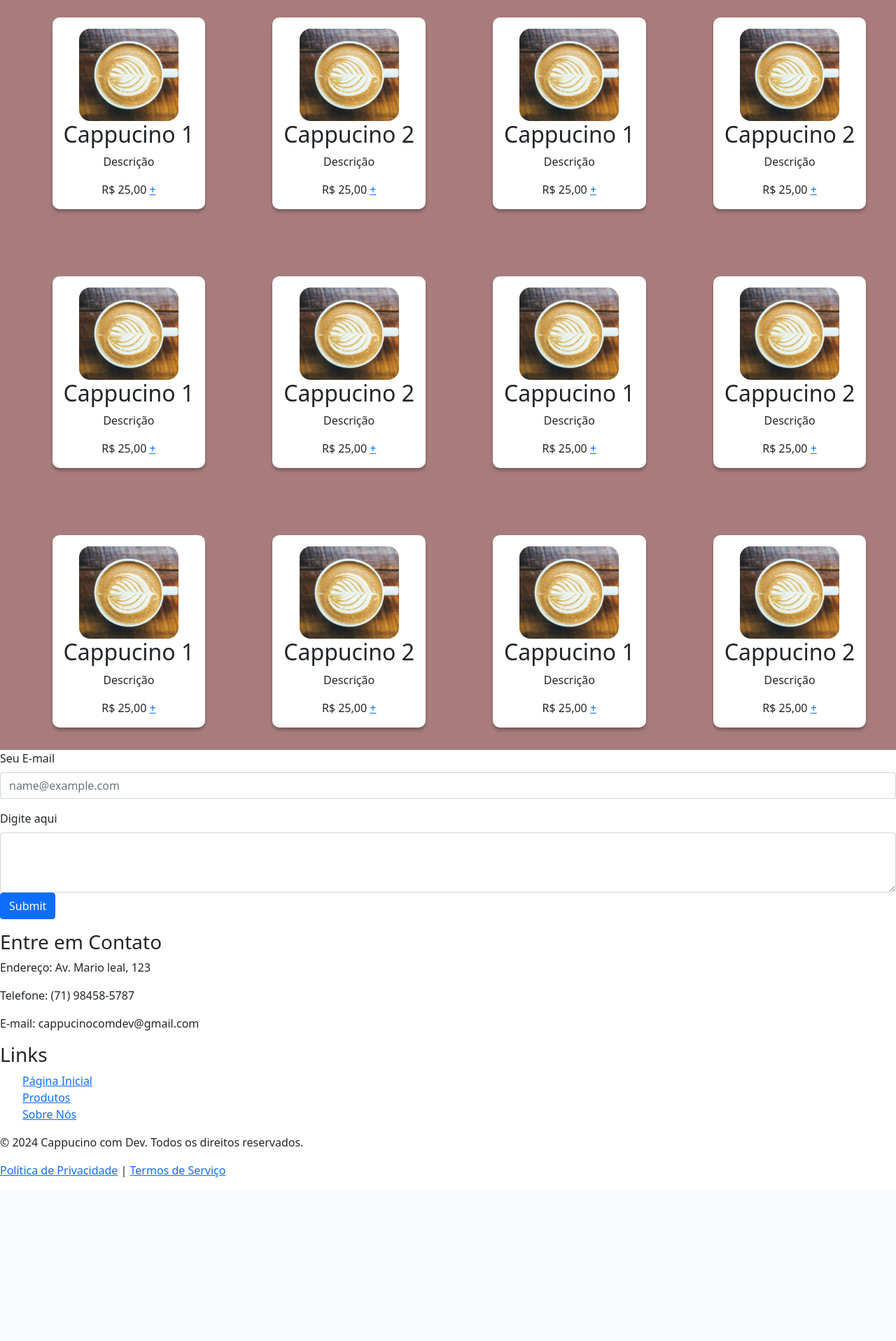
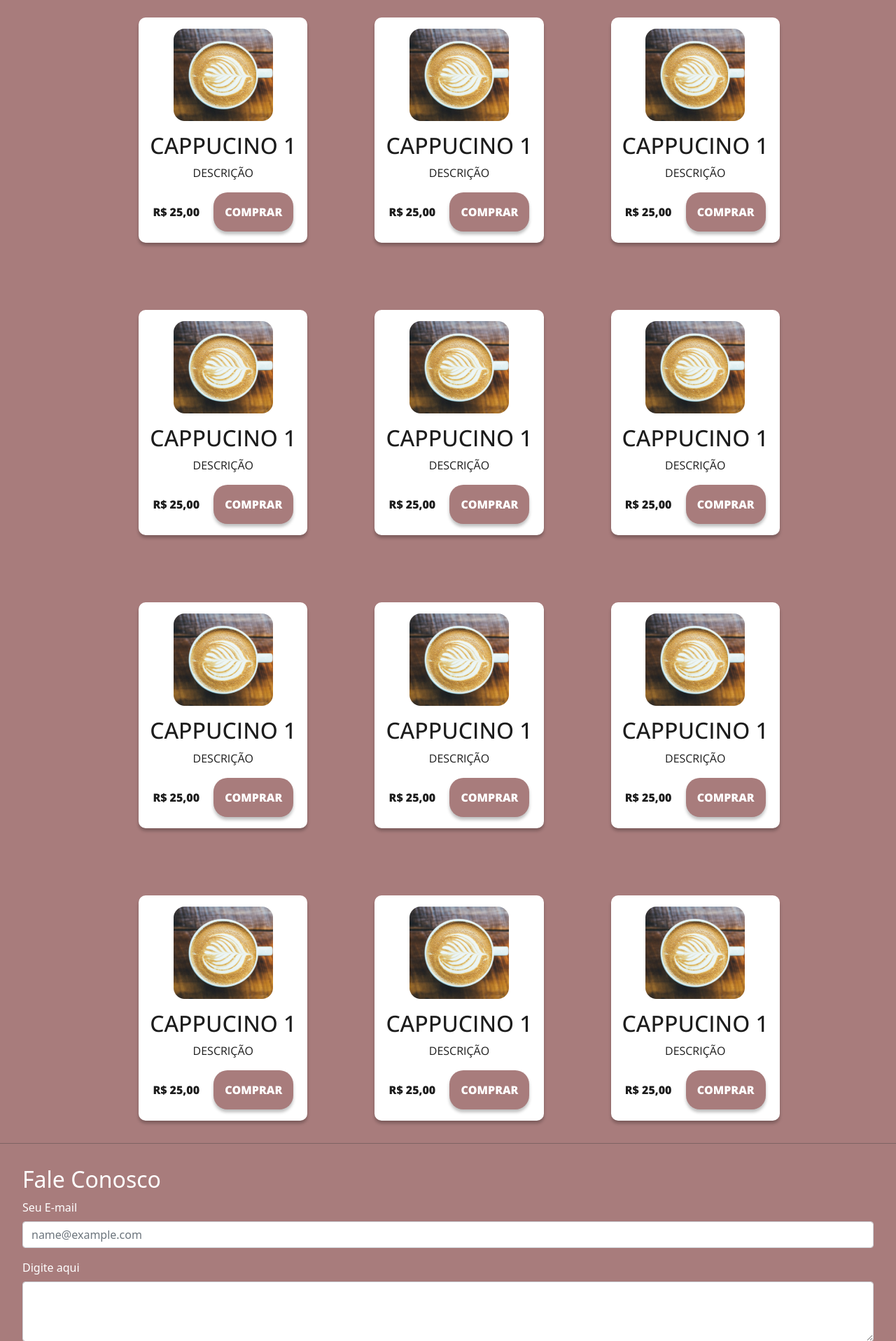
Before and after one commit to FelpsSantosx/Cappucino, a PHP site: page / in a window 1280 px wide; the page is wider, and only the part inside the window is pictured. Shown: the part 570-2487 px from the top of that part at 70% size. Before the commit the page ends 2253 px from the top of that part, so only its background shows below. Run offline with PHP 8.4, Linux system fonts and the light colour scheme; some libraries are stand-ins or nearby versions.

Commit message:
second Commit

```diff
--- a/componentes_css/carrossel.css
+++ b/componentes_css/carrossel.css
@@ -4,6 +4,6 @@
 }
 
 .carousel {
-    margin: auto;
-    left: 50%;
+
+
 }
--- /dev/null
+++ b/componentes_css/forms.css
@@ -0,0 +1,18 @@
+#forms {
+    background-color: var(--fourth-color);
+}
+
+.card__forms {
+    display: flex;
+    flex-direction: column;
+    padding: 2rem;
+    border-top: 1px solid var(--third-color) ;
+    color: var(--font-color-ligth );
+}
+
+.btn{
+    box-shadow: 0px 4px 4px 0px rgba(0, 0, 0, 0.25);
+    padding: 16px;
+    margin-top: 1rem;
+    text-transform: uppercase;
+}
--- a/componentes_css/produtos.css
+++ b/componentes_css/produtos.css
@@ -1,5 +1,5 @@
 #produtos {
-background-color: var( --fourth-color);
+    background-color: var(--fourth-color);
 }
 
 .container__produtos {
@@ -10,14 +10,14 @@ background-color: var( --fourth-color);
 
 .titulo__produto {
     font-family: var(--font);
-    color: var(--font-color-black);
+    color: var(--font-color-ligth);
     font: 1.9rem;
     font-weight: 800;
     padding: 2rem 0;
     text-transform: uppercase;
 }
 
-.lista__produtos{
+.lista__produtos {
     display: flex;
     flex-wrap: wrap;
     justify-content: center;
@@ -31,5 +31,67 @@ background-color: var( --fourth-color);
     box-shadow: 0px 4px 4px 0px rgba(0, 0, 0, 0.25);
     margin: 1rem;
     padding: 1rem;
+}
 
+.produto__titulo {
+    padding-top: 1rem;
+    font-family: var(--font);
+    color: var(--font-color-black);
+    font-weight: 500;
+    text-transform: uppercase;
 }
+
+.produto__descricao {
+    font-family: var(--font);
+    color: var(--font-color-black);
+    font: 0.5rem;
+    font-weight: 400;
+    text-transform: uppercase;
+}
+
+.preco {
+    font-family: var(--font);
+    color: var(--font-color-black);
+    font: 2.5rem;
+    font-weight: 800;
+    text-transform: uppercase;
+}
+
+.btn__add-carrinho {
+    text-align: center;
+    align-items: center;
+    border: none;
+    border-radius: 20px;
+    background: var(--fourth-color);
+    box-shadow: 0px 4px 4px 0px rgba(0, 0, 0, 0.25);
+    padding: 16px;
+    margin-left: 1rem;
+    font-family: var(--font);
+    color: var(--font-color-ligth);
+    font: 1.5rem;
+    font-weight: 800;
+    text-transform: uppercase;
+}
+
+.produto:hover {
+    background-color: var(--first-color);
+}
+
+.produto:hover .produto__titulo,
+.produto:hover .produto__descricao,
+.produto:hover .btn__add-carrinho {
+    color: var(--font-color-ligth);
+}
+
+.produto:hover img {
+    transform: scale(1.05);
+}
+
+.produto:hover .btn__add-carrinho {
+    transform: translateX(-10%);
+    left: 50%;
+}
+
+.produto:hover .preco {
+    display: none;
+}
--- /dev/null
+++ b/componentes_css/rodape.css
@@ -0,0 +1,43 @@
+footer {
+   background-color: var(--first-color);
+   color: var(--font-color-ligth);
+   padding: 1rem 0;
+}
+
+.rodape {
+   text-align: center;
+   display: flex;
+   justify-content: space-around;
+}
+
+.copyright {
+   display: flex;
+   flex-direction: column;
+   justify-content: center;
+}
+
+.copyright a {
+   text-decoration: none;
+   color: var(--font-color-ligth);
+}
+
+.copyright p {
+   color: var(--font-color-ligth);
+}
+
+.contato {
+   display: flex;
+   flex-direction: column;
+   justify-content: center;
+}
+
+.links {
+   display: flex;
+   flex-direction: column;
+   justify-content: center;
+}
+
+.links a {
+   text-decoration: none;
+   color: var(--font-color-ligth);
+}
--- a/index.html
+++ b/index.html
@@ -77,94 +77,95 @@
                 <ul class="lista__produtos">
                     <li class="produto">
                         <img src="assents/Cappucino.png" alt="Descrição do produto 1">
-                        <h2>Cappucino 1</h2>
-                        <p>Descrição</p>
+                        <h2 class="produto__titulo">Cappucino 1</h2>
+                        <p class="produto__descricao">Descrição</p>
                         <span class="preco">R$ 25,00</span>
-                        <a class="btn__add-carrinho" href="#">+</a>
-                    </li>
-                    <li class="produto">
-                        <img src="assents/Cappucino.png" alt="Descrição do produto 2">
-                        <h2>Cappucino 2</h2>
-                        <p>Descrição</p>
-                        <span class="preco">R$ 25,00</span>
-                        <a class="btn__add-carrinho" href="#">+</a>
+                        <button class="btn__add-carrinho" href="#">comprar</button>
                     </li>
                     <li class="produto">
                         <img src="assents/Cappucino.png" alt="Descrição do produto 1">
-                        <h2>Cappucino 1</h2>
-                        <p>Descrição</p>
+                        <h2 class="produto__titulo">Cappucino 1</h2>
+                        <p class="produto__descricao">Descrição</p>
                         <span class="preco">R$ 25,00</span>
-                        <a class="btn__add-carrinho" href="#">+</a>
-                    </li>
-                    <li class="produto">
-                        <img src="assents/Cappucino.png" alt="Descrição do produto 2">
-                        <h2>Cappucino 2</h2>
-                        <p>Descrição</p>
-                        <span class="preco">R$ 25,00</span>
-                        <a class="btn__add-carrinho" href="#">+</a>
+                        <button class="btn__add-carrinho" href="#">comprar</button>
                     </li>
                     <li class="produto">
                         <img src="assents/Cappucino.png" alt="Descrição do produto 1">
-                        <h2>Cappucino 1</h2>
-                        <p>Descrição</p>
+                        <h2 class="produto__titulo">Cappucino 1</h2>
+                        <p class="produto__descricao">Descrição</p>
                         <span class="preco">R$ 25,00</span>
-                        <a class="btn__add-carrinho" href="#">+</a>
-                    </li>
-                    <li class="produto">
-                        <img src="assents/Cappucino.png" alt="Descrição do produto 2">
-                        <h2>Cappucino 2</h2>
-                        <p>Descrição</p>
-                        <span class="preco">R$ 25,00</span>
-                        <a class="btn__add-carrinho" href="#">+</a>
+                        <button class="btn__add-carrinho" href="#">comprar</button>
                     </li>
                     <li class="produto">
                         <img src="assents/Cappucino.png" alt="Descrição do produto 1">
-                        <h2>Cappucino 1</h2>
-                        <p>Descrição</p>
+                        <h2 class="produto__titulo">Cappucino 1</h2>
+                        <p class="produto__descricao">Descrição</p>
                         <span class="preco">R$ 25,00</span>
-                        <a class="btn__add-carrinho" href="#">+</a>
-                    </li>
-                    <li class="produto">
-                        <img src="assents/Cappucino.png" alt="Descrição do produto 2">
-                        <h2>Cappucino 2</h2>
-                        <p>Descrição</p>
-                        <span class="preco">R$ 25,00</span>
-                        <a class="btn__add-carrinho" href="#">+</a>
+                        <button class="btn__add-carrinho" href="#">comprar</button>
                     </li>
                     <li class="produto">
                         <img src="assents/Cappucino.png" alt="Descrição do produto 1">
-                        <h2>Cappucino 1</h2>
-                        <p>Descrição</p>
+                        <h2 class="produto__titulo">Cappucino 1</h2>
+                        <p class="produto__descricao">Descrição</p>
                         <span class="preco">R$ 25,00</span>
-                        <a class="btn__add-carrinho" href="#">+</a>
-                    </li>
-                    <li class="produto">
-                        <img src="assents/Cappucino.png" alt="Descrição do produto 2">
-                        <h2>Cappucino 2</h2>
-                        <p>Descrição</p>
-                        <span class="preco">R$ 25,00</span>
-                        <a class="btn__add-carrinho" href="#">+</a>
+                        <button class="btn__add-carrinho" href="#">comprar</button>
                     </li>
                     <li class="produto">
                         <img src="assents/Cappucino.png" alt="Descrição do produto 1">
-                        <h2>Cappucino 1</h2>
-                        <p>Descrição</p>
+                        <h2 class="produto__titulo">Cappucino 1</h2>
+                        <p class="produto__descricao">Descrição</p>
                         <span class="preco">R$ 25,00</span>
-                        <a class="btn__add-carrinho" href="#">+</a>
+                        <button class="btn__add-carrinho" href="#">comprar</button>
                     </li>
                     <li class="produto">
-                        <img src="assents/Cappucino.png" alt="Descrição do produto 2">
-                        <h2>Cappucino 2</h2>
-                        <p>Descrição</p>
+                        <img src="assents/Cappucino.png" alt="Descrição do produto 1">
+                        <h2 class="produto__titulo">Cappucino 1</h2>
+                        <p class="produto__descricao">Descrição</p>
                         <span class="preco">R$ 25,00</span>
-                        <a class="btn__add-carrinho" href="#">+</a>
+                        <button class="btn__add-carrinho" href="#">comprar</button>
+                    </li>
+                    <li class="produto">
+                        <img src="assents/Cappucino.png" alt="Descrição do produto 1">
+                        <h2 class="produto__titulo">Cappucino 1</h2>
+                        <p class="produto__descricao">Descrição</p>
+                        <span class="preco">R$ 25,00</span>
+                        <button class="btn__add-carrinho" href="#">comprar</button>
+                    </li>
+                    <li class="produto">
+                        <img src="assents/Cappucino.png" alt="Descrição do produto 1">
+                        <h2 class="produto__titulo">Cappucino 1</h2>
+                        <p class="produto__descricao">Descrição</p>
+                        <span class="preco">R$ 25,00</span>
+                        <button class="btn__add-carrinho" href="#">comprar</button>
+                    </li>
+                    <li class="produto">
+                        <img src="assents/Cappucino.png" alt="Descrição do produto 1">
+                        <h2 class="produto__titulo">Cappucino 1</h2>
+                        <p class="produto__descricao">Descrição</p>
+                        <span class="preco">R$ 25,00</span>
+                        <button class="btn__add-carrinho" href="#">comprar</button>
+                    </li>
+                    <li class="produto">
+                        <img src="assents/Cappucino.png" alt="Descrição do produto 1">
+                        <h2 class="produto__titulo">Cappucino 1</h2>
+                        <p class="produto__descricao">Descrição</p>
+                        <span class="preco">R$ 25,00</span>
+                        <button class="btn__add-carrinho" href="#">comprar</button>
+                    </li>
+                     <li class="produto">
+                        <img src="assents/Cappucino.png" alt="Descrição do produto 1">
+                        <h2 class="produto__titulo">Cappucino 1</h2>
+                        <p class="produto__descricao">Descrição</p>
+                        <span class="preco">R$ 25,00</span>
+                        <button class="btn__add-carrinho" href="#">comprar</button>
                     </li>
                 </ul>
             </div>
         </section>
 
-        <section>
-            <div>
+        <section id="forms">
+            <div class="card__forms">
+                <h2>Fale Conosco</h2>
                 <div class="mb-3">
                     <label for="exampleFormControlInput1" class="form-label">Seu E-mail</label>
                     <input type="email" class="form-control" id="exampleFormControlInput1"
@@ -173,7 +174,7 @@
                 <div class="mb-3">
                     <label for="exampleFormControlTextarea1" class="form-label">Digite aqui</label>
                     <textarea class="form-control" id="exampleFormControlTextarea1" rows="3"></textarea>
-                    <button type="submit" class="btn btn-primary">Submit</button>
+                    <button type="submit" class="btn btn-secondary">Submit</button>
                 </div>
             </div>
         </section>
@@ -181,7 +182,12 @@
     </main>
 
     <footer>
-        <div>
+        <div class="rodape">
+            <div class="copyright">
+                <p><a href="/politica-de-privacidade">Política de Privacidade</a> | <a href="/termos-de-servico">Termos
+                    de Serviço</a></p>
+                    <p>&copy; 2024 Cappucino com Dev. Todos os direitos reservados.</p>
+            </div>
             <div class="contato">
                 <h3>Entre em Contato</h3>
                 <p>Endereço: Av. Mario leal, 123</p>
@@ -197,11 +203,6 @@
                 </ul>
               </div>
         </div>
-        <div class="copyright">
-            <p>&copy; 2024 Cappucino com Dev. Todos os direitos reservados.</p>
-            <p><a href="/politica-de-privacidade">Política de Privacidade</a> | <a href="/termos-de-servico">Termos
-                    de Serviço</a></p>
-        </div>
     </footer>
 
 </body>
--- a/style.css
+++ b/style.css
@@ -3,6 +3,8 @@
 @import url('componentes_css/introducao.css');
 @import url('componentes_css/carrossel.css');
 @import url('componentes_css/produtos.css');
+@import url('componentes_css/forms.css');
+@import url('componentes_css/rodape.css');
 
 
 :root {
```
Also changed, not shown: componentes_css/cabecalho.css (line endings or trailing spaces).
